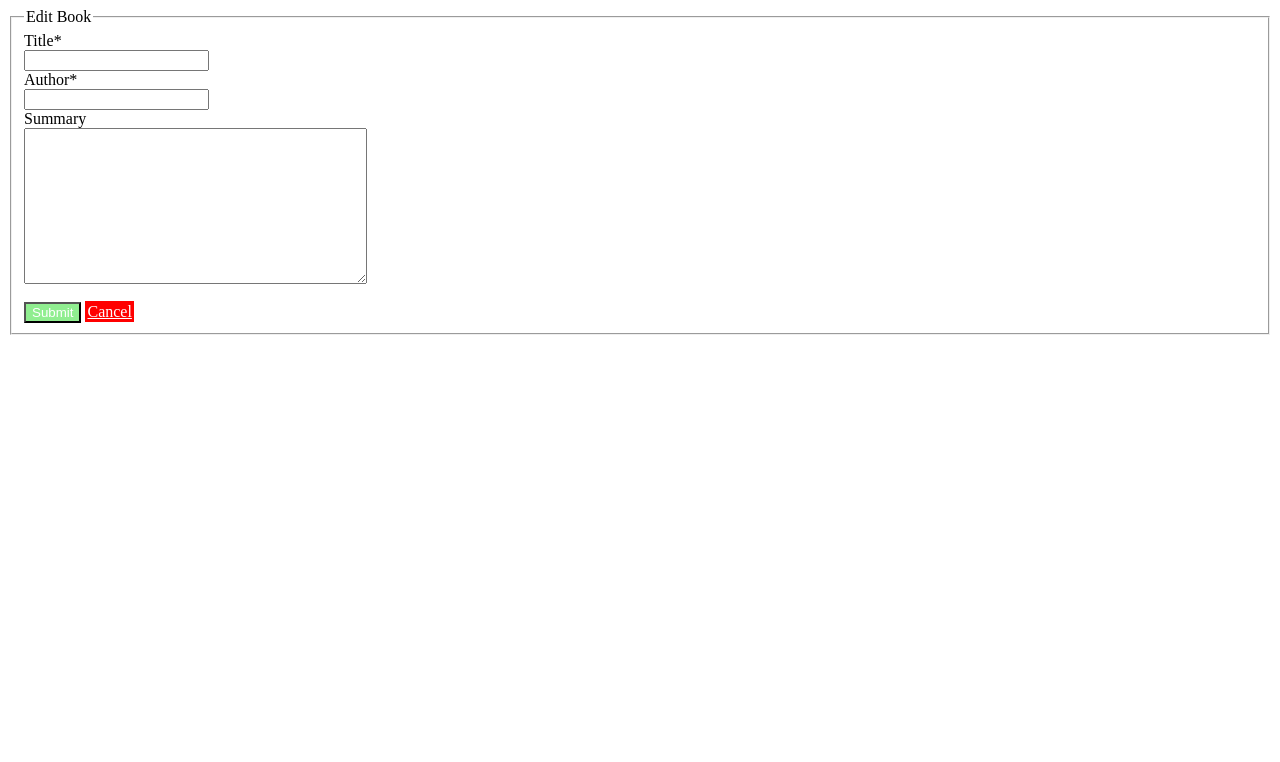
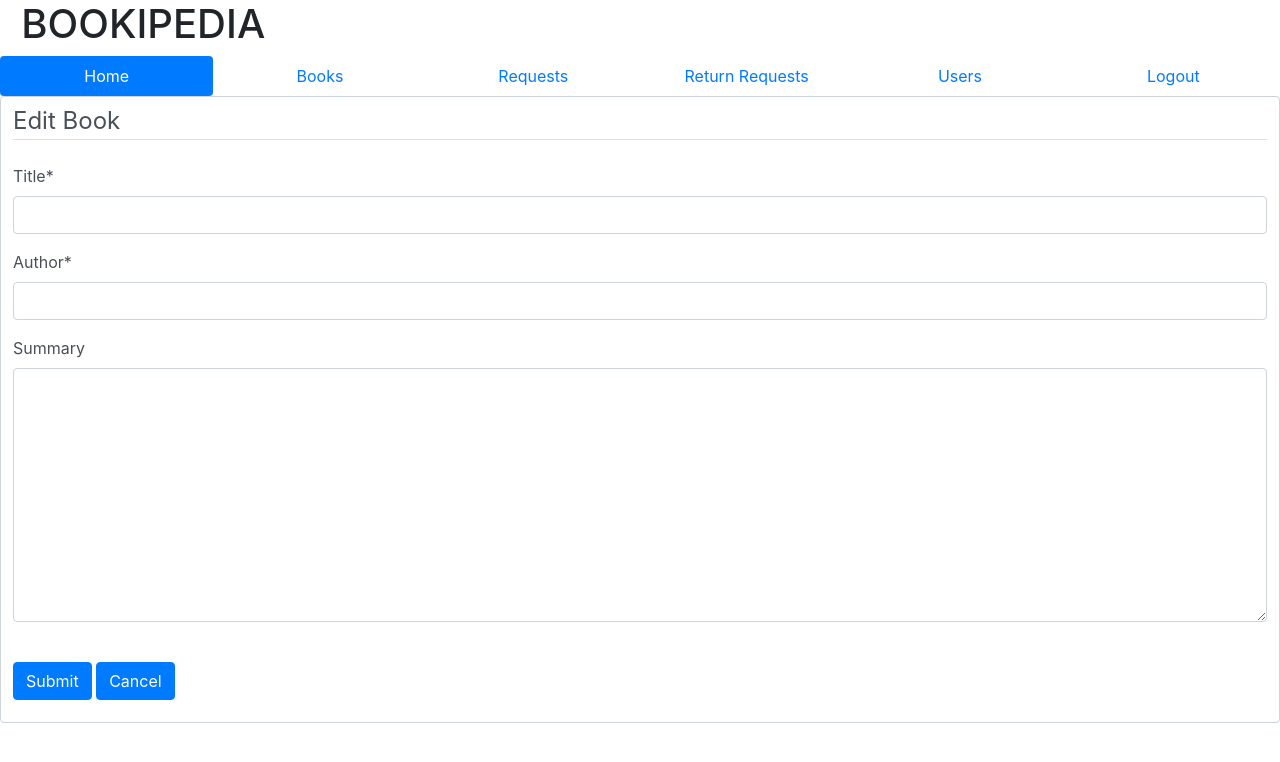
Before and after one commit to shaikh-ma/LibraryManagement, a Django app: page /admin/book/edit/1 in a window 1280 px wide. Shown: the top 762 px of the page. Run offline with Django 3.2, Linux system fonts and the light colour scheme; the visitor is signed in with stand-in values (Sample User, id 1); some libraries are stand-ins or nearby versions.

Commit message:
working on navbar

```diff
--- a/libman/libadmin/templates/libadmin/edit_book.html
+++ b/libman/libadmin/templates/libadmin/edit_book.html
@@ -1,3 +1,4 @@
+{% extends "library/base.html" %}
 
 {% load crispy_forms_tags %}
 {% block content %}
@@ -7,8 +8,8 @@
          <legend class="border-bottom mb-4">Edit Book</legend>
          {{ form|crispy }}
          <br/>
-         <input style="background-color: lightgreen;color: white" type="submit"/>
-         <a href="{% url 'home' %}" style="padding:2px; display: inline;background-color: red;color:white">Cancel</a>
+         <button class="btn-primary btn" type="submit">Submit</button>
+         <a class="btn-primary btn" href="{% url 'home' %}">Cancel</a>
      </fieldset>
  </form>
 {% endblock content %}
--- a/libman/libadmin/templates/libadmin/manage_books.html
+++ b/libman/libadmin/templates/libadmin/manage_books.html
@@ -15,8 +15,8 @@
             <h5 class="card-title">Title : {{ book.title }}</h5>
             <p class="card-text">Author : {{ book.author }}</p>
             <p class="card-text">Book Code : {{ book.book_code }}</p>
-            <p class="card-text">Available : {% if book.is_available %}Yes{% else %}Non{% endif %}</p>
-            {% if issued_to %}
+            <p class="card-text">Available : {% if book.is_available %}Yes{% else %}No{% endif %}</p>
+            {% if book.issued_to %}
             <p class="card-text">Issued To : {{ book.issued_to }}</p>
             <p class="card-text">Issued Date : {{ book.issued_date }}</p>
             <p class="card-text">Return Date : {{ book.returned_date }}</p>
--- a/libman/library/templates/library/base.html
+++ b/libman/library/templates/library/base.html
@@ -17,12 +17,12 @@
 <body>
 
   <h1>&nbsp;&nbsp;BOOKIPEDIA</h1>
-  <nav class="nav nav-pills nav-justified">
+  <nav id="nav" class="nav nav-pills nav-justified">
 
   {% if user.is_authenticated %}
   <a class="nav-item nav-link active" href="{% url 'home' %}">Home</a>
   {% if user.is_superuser %}
-  <a class="nav-item nav-link" href="{% url 'manage_books' %}">Books</a>
+  <a onclick="test()" class="nav-item nav-link" href="{% url 'manage_books' %}">Books</a>
   <a class="nav-item nav-link" href="{% url 'manage_requests' %}">Requests</a>
   <a class="nav-item nav-link" href="{% url 'manage_return_requests' %}">Return Requests</a>
   <a class="nav-item nav-link" href="{% url 'manage_users' %}">Users</a>
@@ -31,10 +31,9 @@
   <a class="nav-item nav-link" href="{% url 'user-requests' username=user %}">My Requests</a>
   <a class="nav-item nav-link" href="{% url 'user-return-requests' username=user %}">Return Requests</a>
   <a class="nav-item nav-link" href="{% url 'profile' %}">My Profile</a>
+  {% endif %}
   <a class="nav-item nav-link" href="{% url 'logout' %}">Logout</a>
   {% endif %}
-  {% endif %}
-
 </nav>
 
 {% for message in messages %}
@@ -46,5 +45,22 @@
 {% block content %}
  <!-- BLOCK CONTENTS -->
 {% endblock %}
+<script>
+function test(){
+  ele = document.getElementsByClassName('active')[0];
+  ele.className = ele.className.replace(' active', '');
+  alert(ele.className)
+  this.className += ' active';
+}
+// var header = document.getElementById("nav");
+// var btns = header.getElementsByClassName("nav-item");
+// for (var i = 0; i < btns.length; i++) {
+//   btns[i].addEventListener("click", function() {
+//   var current = document.getElementsByClassName("active");
+//   current[0].className = current[0].className.replace(" active", "");
+//   this.className += " active";
+//   });
+// }
+</script>
 </body>
 </html>
--- a/libman/library/templates/library/book_detail.html
+++ b/libman/library/templates/library/book_detail.html
@@ -8,7 +8,7 @@
   <tr><td style="padding: 5px">  Title           </td><td> {{ book.title }}</td></tr>
   <tr><td style="padding: 5px">  Author          </td><td> {{ book.author }}</td></tr>
   <tr><td style="padding: 5px">  Book code       </td><td> {{ book.book_code }}</td></tr>
-  <tr><td style="padding: 5px">  Is available    </td><td> {% if book.is_available %} Yes {% else %} Non {% endif %}</td></tr>
+  <tr><td style="padding: 5px">  Is available    </td><td> {% if book.is_available %} Yes {% else %} No {% endif %}</td></tr>
   <tr><td style="padding: 5px">  Date book added </td><td> {{ book.date_book_added }}</td></tr>
   <tr><td style="padding: 5px">  Summary         </td><td> {{ book.summary }}</td></tr>
   {% if user.is_superuser %}
--- a/libman/users/templates/users/login.html
+++ b/libman/users/templates/users/login.html
@@ -1,3 +1,4 @@
+{% extends "library/base.html" %}
 {% load static %}
 {% load crispy_forms_tags %}
 
@@ -13,13 +14,12 @@
 <br/>
 <br/>
 
-<link rel="stylesheet" href="{% static '/library/css/style.css' %}">
 <!-- <div style="text-align: center;width: 100%;"> -->
 <div class="alert alert-primary alert-dismissible fade show">
     <form class="form-control" method="POST">
         {% csrf_token %}
             <img src="{% static 'library/logo.png' %}" class="img-fluid" alt="BOOKIPIDIA" style="width:300px;height:100px"/>
-            <h1>BOOKIPIDIA LOGIN</h1>
+            <!-- <h1>BOOKIPIDIA LOGIN</h1> -->
             <br/>
             {{ form|crispy }}
         <br/>
--- a/libman/users/templates/users/register.html
+++ b/libman/users/templates/users/register.html
@@ -1,3 +1,5 @@
+{% extends "library/base.html" %}
+
 {% load crispy_forms_tags %}
 {% block content %}
     <div class="content-section">
@@ -13,7 +15,7 @@
         </form>
         <div class="border-top pt-3">
             <small class="text-muted">
-                Already Have An Account? <a class="ml-2" href="#">Sign In</a>
+                Already Have An Account? <a class="ml-2" href="{% url 'login' %}">Sign In</a>
             </small>
         </div>
     </div>
```
Also changed, not shown: libman/libadmin/templates/libadmin/manage_return_requests.html (+16 -1 lines). Lines whose indentation alone changed are shown as unchanged.
